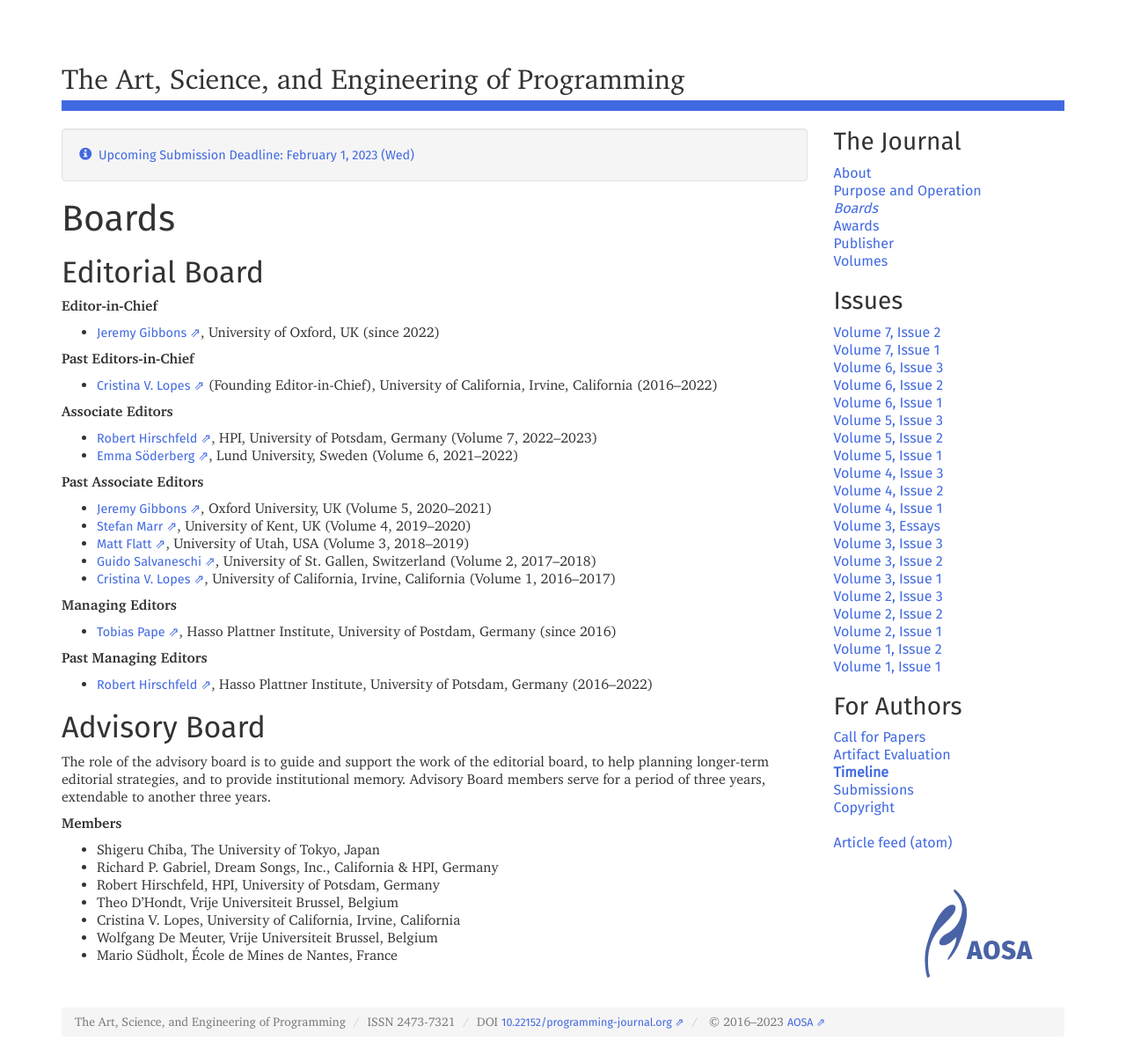
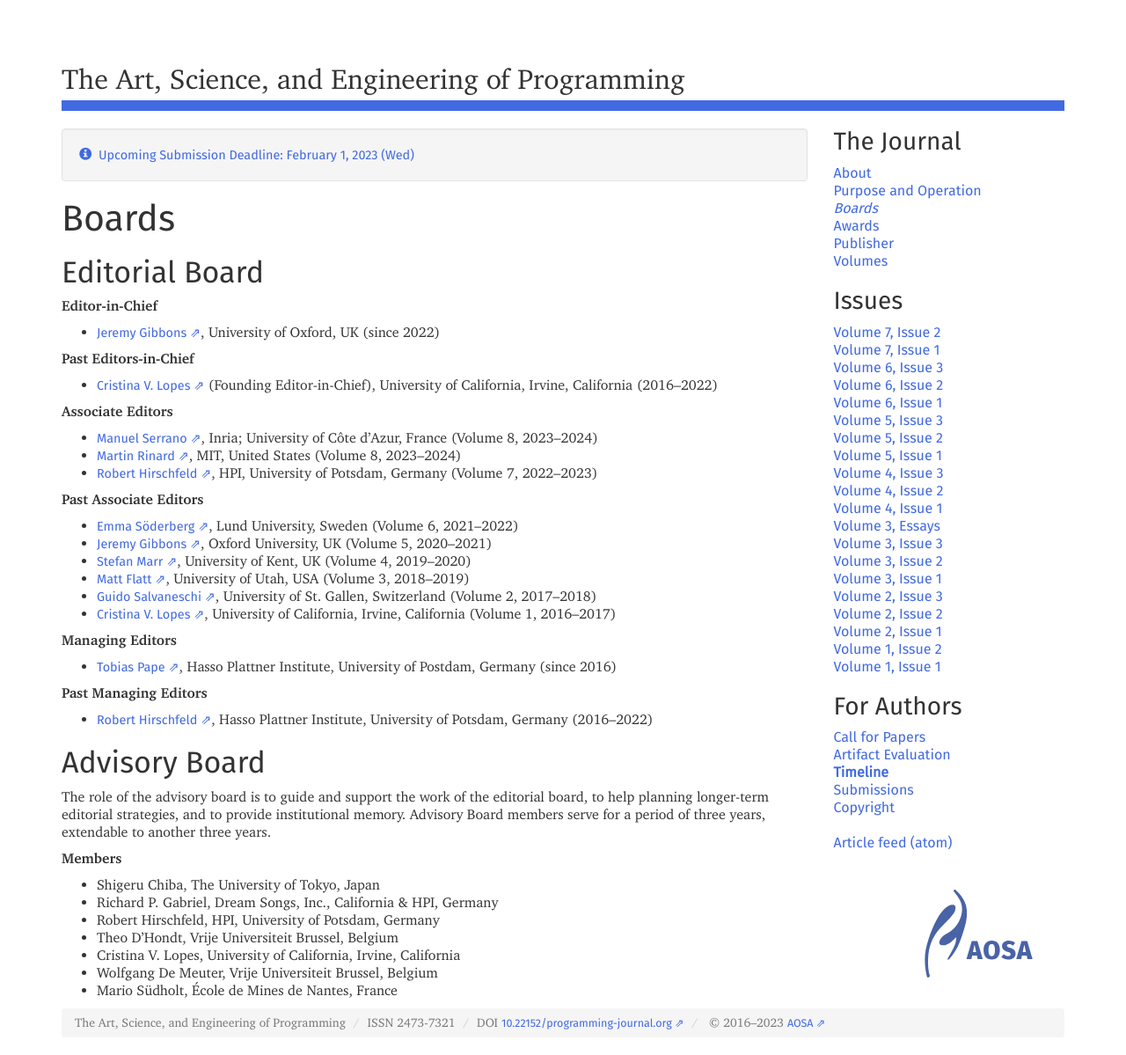
Before and after one commit to programming-journal/programming-journal.github.io, a Jekyll site: the page built from boards/index.markdown, in a window 1280 px wide. Shown: the whole page at 88% size. Built offline with Jekyll 4.4.1, drawn with Linux system fonts in a browser that asks for light colours.

Commit message:
Boards updated

```diff
--- a/boards/index.markdown
+++ b/boards/index.markdown
@@ -16,11 +16,13 @@ order: 500
 
 **Associate Editors**
 
+* [Manuel Serrano](http://www-sop.inria.fr/members/Manuel.Serrano/), Inria; University of Côte d'Azur, France (Volume 8, 2023–2024)
+* [Martin Rinard](https://people.csail.mit.edu/rinard/), MIT, United States (Volume 8, 2023–2024)
 * [Robert Hirschfeld](https://www.hpi.uni-potsdam.de/swa/people/hirschfeld/), HPI, University of Potsdam, Germany (Volume 7, 2022–2023)
-* [Emma Söderberg](https://cs.lth.se/emma-soderberg/), Lund University, Sweden (Volume 6, 2021–2022)
 
 **Past Associate Editors**
 
+* [Emma Söderberg](https://cs.lth.se/emma-soderberg/), Lund University, Sweden (Volume 6, 2021–2022)
 * [Jeremy Gibbons](http://www.cs.ox.ac.uk/jeremy.gibbons/), Oxford University, UK (Volume 5, 2020–2021)
 * [Stefan Marr](https://www.cs.kent.ac.uk/people/staff/sm951/), University of Kent, UK (Volume 4, 2019–2020)
 * [Matt Flatt](https://www.cs.utah.edu/~mflatt/), University of Utah, USA (Volume 3, 2018–2019)
```
